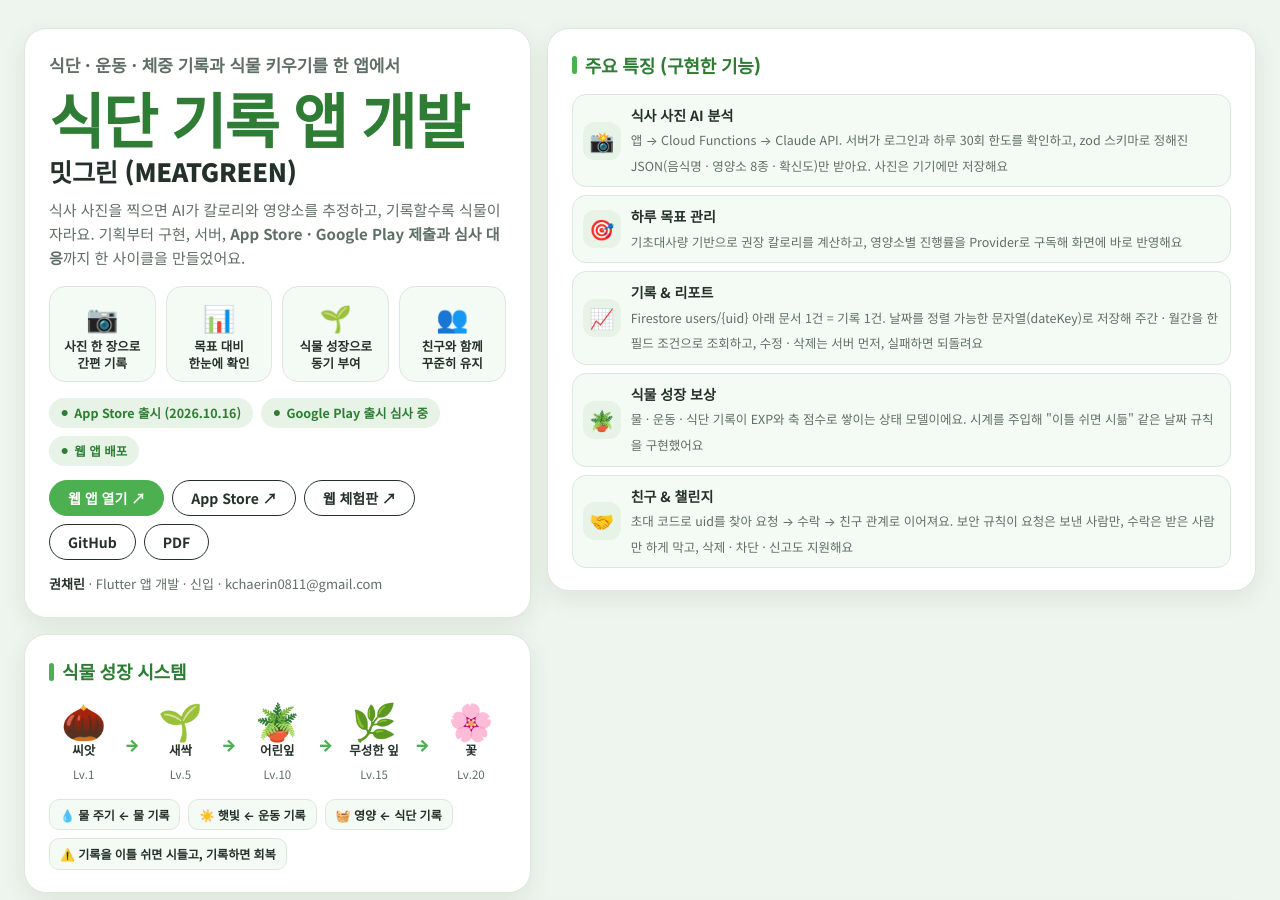
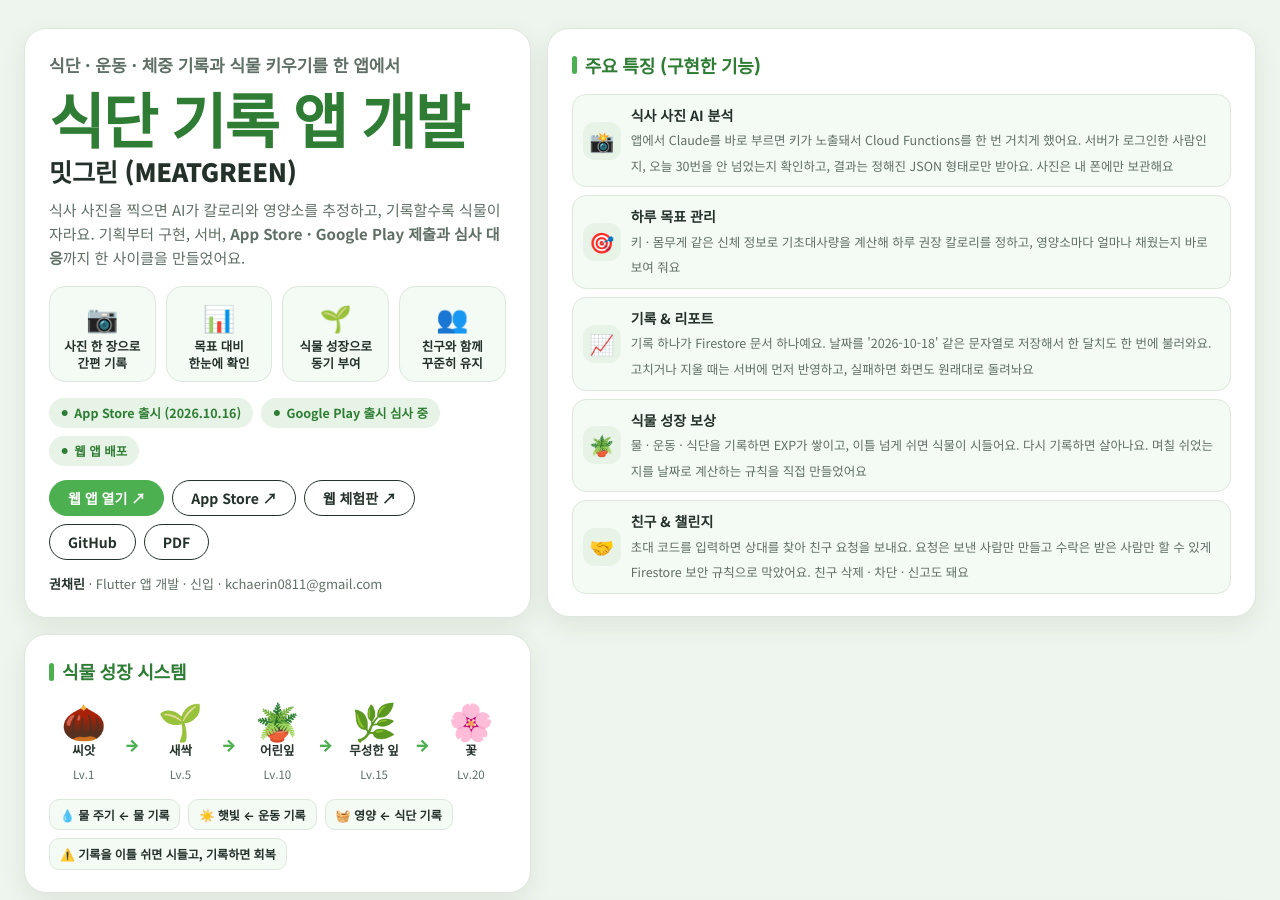
Before and after one commit to CR-KStar/diet_project, a Jekyll site: the page docs/index.html, which Jekyll copies as it is, in a window 1280 px wide and 900 px high. Built offline with Jekyll 4.4.1, drawn with Linux system fonts in a browser that asks for light colours.

Commit message:
포트폴리오: 주요 특징 설명을 말하듯이 다시 작성
Co-Authored-By: Claude Sonnet 5.5 <noreply@anthropic.com>

```diff
--- a/docs/index.html
+++ b/docs/index.html
@@ -253,11 +253,11 @@
     <div class="card">
       <h3 class="ttl">주요 특징 (구현한 기능)</h3>
       <ul class="feat">
-        <li><i>📸</i><div><b>식사 사진 AI 분석</b><span>앱 → Cloud Functions → Claude API. 서버가 로그인과 하루 30회 한도를 확인하고, zod 스키마로 정해진 JSON(음식명 · 영양소 8종 · 확신도)만 받아요. 사진은 기기에만 저장해요</span></div></li>
-        <li><i>🎯</i><div><b>하루 목표 관리</b><span>기초대사량 기반으로 권장 칼로리를 계산하고, 영양소별 진행률을 Provider로 구독해 화면에 바로 반영해요</span></div></li>
-        <li><i>📈</i><div><b>기록 &amp; 리포트</b><span>Firestore users/{uid} 아래 문서 1건 = 기록 1건. 날짜를 정렬 가능한 문자열(dateKey)로 저장해 주간 · 월간을 한 필드 조건으로 조회하고, 수정 · 삭제는 서버 먼저, 실패하면 되돌려요</span></div></li>
-        <li><i>🪴</i><div><b>식물 성장 보상</b><span>물 · 운동 · 식단 기록이 EXP와 축 점수로 쌓이는 상태 모델이에요. 시계를 주입해 &quot;이틀 쉬면 시듦&quot; 같은 날짜 규칙을 구현했어요</span></div></li>
-        <li><i>🤝</i><div><b>친구 &amp; 챌린지</b><span>초대 코드로 uid를 찾아 요청 → 수락 → 친구 관계로 이어져요. 보안 규칙이 요청은 보낸 사람만, 수락은 받은 사람만 하게 막고, 삭제 · 차단 · 신고도 지원해요</span></div></li>
+        <li><i>📸</i><div><b>식사 사진 AI 분석</b><span>앱에서 Claude를 바로 부르면 키가 노출돼서 Cloud Functions를 한 번 거치게 했어요. 서버가 로그인한 사람인지, 오늘 30번을 안 넘었는지 확인하고, 결과는 정해진 JSON 형태로만 받아요. 사진은 내 폰에만 보관해요</span></div></li>
+        <li><i>🎯</i><div><b>하루 목표 관리</b><span>키 · 몸무게 같은 신체 정보로 기초대사량을 계산해 하루 권장 칼로리를 정하고, 영양소마다 얼마나 채웠는지 바로 보여 줘요</span></div></li>
+        <li><i>📈</i><div><b>기록 &amp; 리포트</b><span>기록 하나가 Firestore 문서 하나예요. 날짜를 &#39;2026-10-18&#39; 같은 문자열로 저장해서 한 달치도 한 번에 불러와요. 고치거나 지울 때는 서버에 먼저 반영하고, 실패하면 화면도 원래대로 돌려놔요</span></div></li>
+        <li><i>🪴</i><div><b>식물 성장 보상</b><span>물 · 운동 · 식단을 기록하면 EXP가 쌓이고, 이틀 넘게 쉬면 식물이 시들어요. 다시 기록하면 살아나요. 며칠 쉬었는지를 날짜로 계산하는 규칙을 직접 만들었어요</span></div></li>
+        <li><i>🤝</i><div><b>친구 &amp; 챌린지</b><span>초대 코드를 입력하면 상대를 찾아 친구 요청을 보내요. 요청은 보낸 사람만 만들고 수락은 받은 사람만 할 수 있게 Firestore 보안 규칙으로 막았어요. 친구 삭제 · 차단 · 신고도 돼요</span></div></li>
       </ul>
     </div>
     </div>
```
Also changed, not shown: 1 other file.
